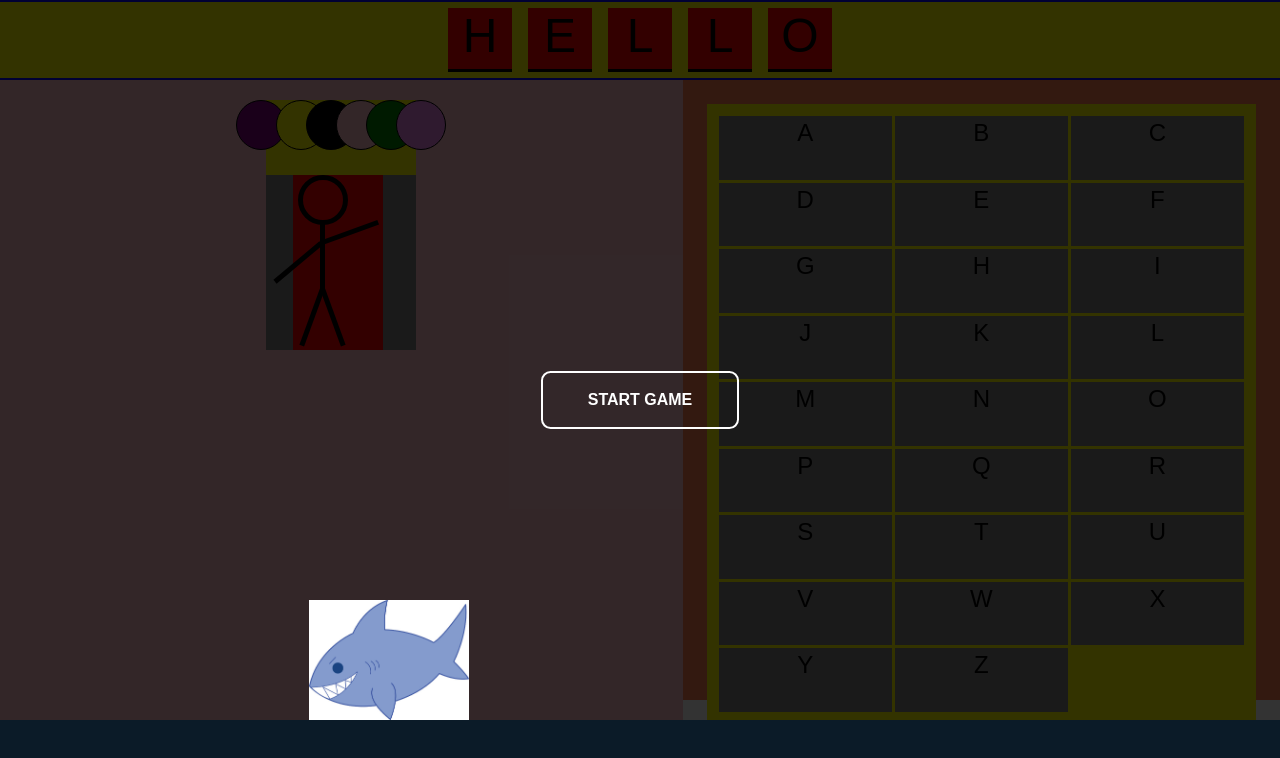
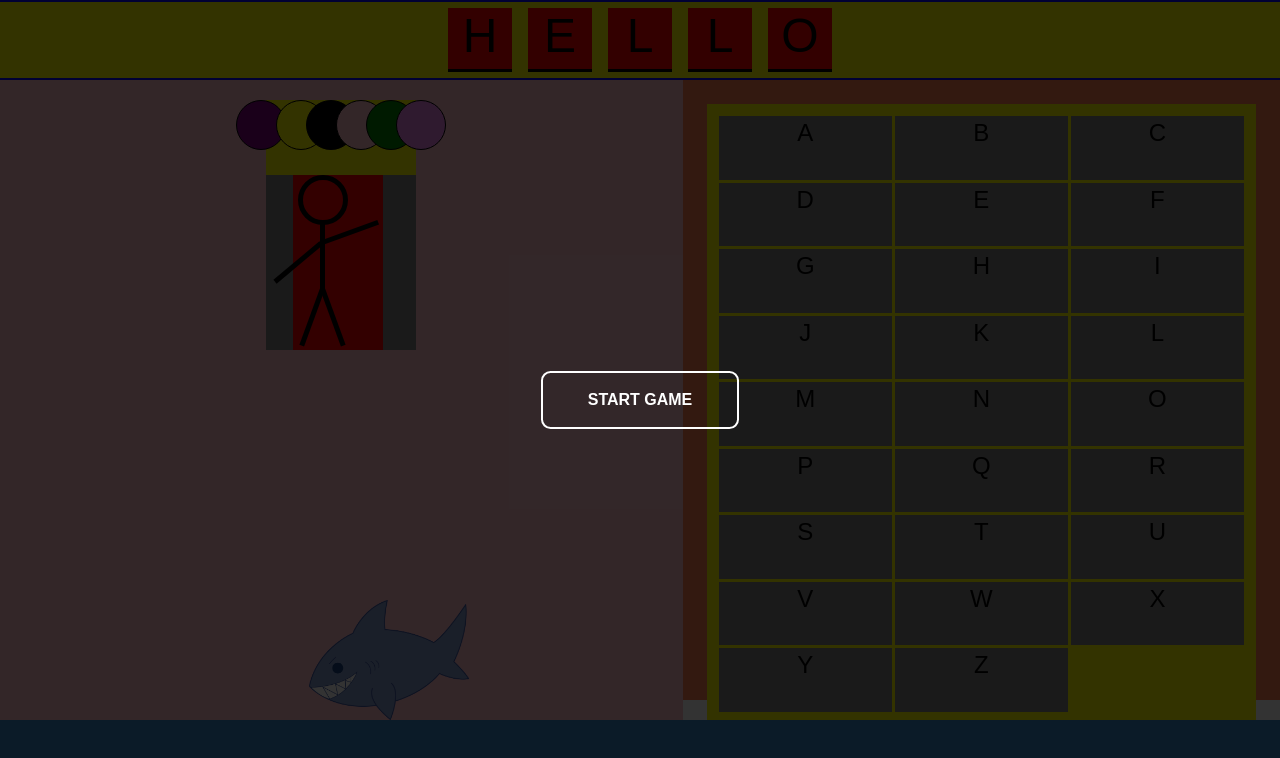
Before and after one commit to paulebreo/Balloon-Person, a website: page index.html in a window 1280 px wide. Drawn offline with Linux system fonts and the light colour scheme.

Commit message:
make shark background transparent

```diff
--- a/index.html
+++ b/index.html
@@ -91,7 +91,7 @@
 
         <waterArea>
             <div class="shark">
-                <img src="src/shark.jpg" alt=""></img>
+                <img src="src/shark.png" alt=""></img>
             </div>
 
         </waterArea>
--- a/src/scss/main.scss
+++ b/src/scss/main.scss
@@ -231,13 +231,12 @@ waterArea {
     top: -120px;
 
     img {
-      background-color: pink;
+
       height: 15vh;
-      // opacity: 0.5;
     }
-    // background-color: silver;
-    // border-radius: 50%;
-    z-index: 3;
+    background-color: rgba(0,0,0,0);
+    // background-color: coral;
+
     &.sharkMove1 {
        animation-name: leftToRight;
       animation-duration: 12s;
```
Also changed, not shown: main.css.
